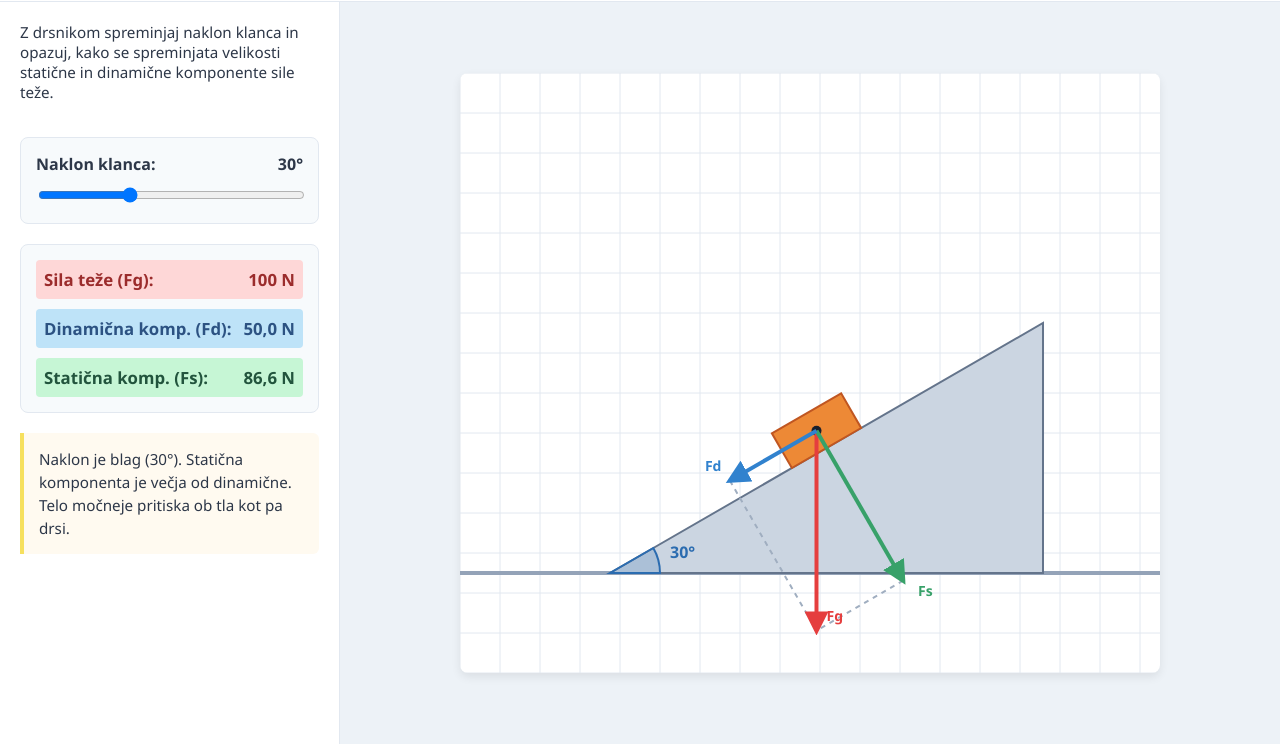
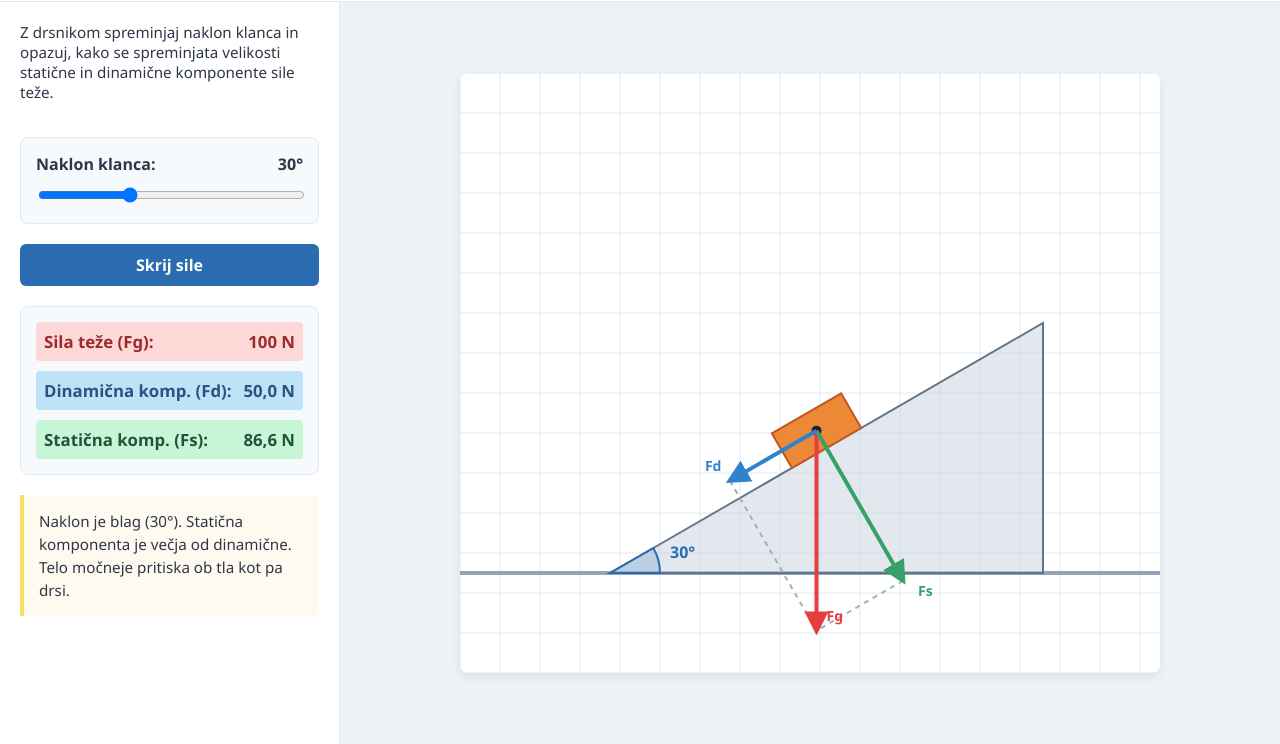
Before and after one commit to GGOSNoveFuzine/fizika8, a plain HTML site: page simulacijaklanec.html in a window 1280 px wide. Shown: the part 56-800 px from the top of the page. Drawn offline with Linux system fonts and the light colour scheme.

Commit message:
Add files via upload

```diff
--- a/simulacijaklanec.html
+++ b/simulacijaklanec.html
@@ -47,6 +47,23 @@
 
         input[type="range"] { width: 100%; cursor: pointer; }
 
+        /* Gumb za prikaz/skrivanje sil */
+        #btn-toggle-forces {
+            width: 100%;
+            padding: 10px;
+            background-color: var(--primary);
+            color: white;
+            border: none;
+            border-radius: 6px;
+            font-weight: bold;
+            font-size: 1rem;
+            cursor: pointer;
+            transition: background-color 0.2s;
+        }
+        #btn-toggle-forces:hover {
+            background-color: #1a4a7a;
+        }
+
         /* Prikaz podatkov */
         .data-display { display: flex; flex-direction: column; gap: 10px; }
         .data-row { display: flex; justify-content: space-between; padding: 8px; border-radius: 4px; font-weight: 600; font-size: 1.05rem; }
@@ -77,6 +94,8 @@
                 <label>Naklon klanca: <span id="val-angle">30°</span></label>
                 <input type="range" id="slider-angle" min="0" max="90" step="1" value="30">
             </div>
+
+            <button id="btn-toggle-forces">Skrij sile</button>
 
             <div class="control-group data-display">
                 <div class="data-row fg">
@@ -120,7 +139,7 @@
                 <line x1="0" y1="500" x2="700" y2="500" stroke="#94a3b8" stroke-width="4" />
 
                 <g id="sim-group">
-                    <polygon id="poly-ramp" points="" fill="var(--ramp-color)" stroke="#64748b" stroke-width="2" />
+                    <polygon id="poly-ramp" points="" fill="var(--ramp-color)" fill-opacity="0.55" stroke="#64748b" stroke-width="2" />
 
                     <path id="arc-angle" d="" fill="rgba(43, 108, 176, 0.2)" stroke="var(--primary)" stroke-width="2" />
                     <text id="text-angle" x="0" y="0" font-weight="bold" fill="var(--primary)"></text>
@@ -156,12 +175,22 @@
         const BLOCK_HEIGHT = 40;
         const BLOCK_POS = 250; // Oddaljenost klade od pivota po klancu navzgor
 
-        // DOM Elementi
+        // DOM Elementi in stanje
         const sliderAngle = document.getElementById('slider-angle');
         const valAngle = document.getElementById('val-angle');
         const valFd = document.getElementById('val-fd');
         const valFs = document.getElementById('val-fs');
         const obsText = document.getElementById('observation-text');
+
+        const btnToggleForces = document.getElementById('btn-toggle-forces');
+        let showForces = true;
+
+        // Upravljanje gumba za prikaz sil
+        btnToggleForces.addEventListener('click', () => {
+            showForces = !showForces;
+            btnToggleForces.innerText = showForces ? "Skrij sile" : "Prikaži sile";
+            updateSimulation();
+        });
 
         function updateSimulation() {
             let angleDeg = parseInt(sliderAngle.value);
@@ -279,9 +308,25 @@
             document.getElementById('label-fd').setAttribute('x', tipFdX - 25); document.getElementById('label-fd').setAttribute('y', tipFdY - 10);
             document.getElementById('label-fs').setAttribute('x', tipFsX + 15); document.getElementById('label-fs').setAttribute('y', tipFsY + 15);
 
-            // Skrij Fs ali Fd ce sta nic (da se ne vidi glava puscice na mestu)
-            document.getElementById('vec-fd').style.display = fdLen > 2 ? 'inline' : 'none';
-            document.getElementById('vec-fs').style.display = fsLen > 2 ? 'inline' : 'none';
+            // Skrij/prikaži sile glede na gumb in velikost komponente
+            if (showForces) {
+                document.getElementById('center-mass').style.display = 'inline';
+                document.getElementById('vec-fg').style.display = 'inline';
+                document.getElementById('vec-fd').style.display = fdLen > 2 ? 'inline' : 'none';
+                document.getElementById('vec-fs').style.display = fsLen > 2 ? 'inline' : 'none';
+
+                document.getElementById('line-proj-d').style.display = fdLen > 2 ? 'inline' : 'none';
+                document.getElementById('line-proj-s').style.display = fsLen > 2 ? 'inline' : 'none';
+
+                document.getElementById('label-fg').style.display = 'inline';
+                document.getElementById('label-fd').style.display = fdLen > 2 ? 'inline' : 'none';
+                document.getElementById('label-fs').style.display = fsLen > 2 ? 'inline' : 'none';
+            } else {
+                // Če so sile skrite, skrijemo vse vektorje, oznake IN težišče
+                ['vec-fg', 'vec-fd', 'vec-fs', 'line-proj-d', 'line-proj-s', 'label-fg', 'label-fd', 'label-fs', 'center-mass'].forEach(id => {
+                    document.getElementById(id).style.display = 'none';
+                });
+            }
         }
 
         // Event Listenerji
```
